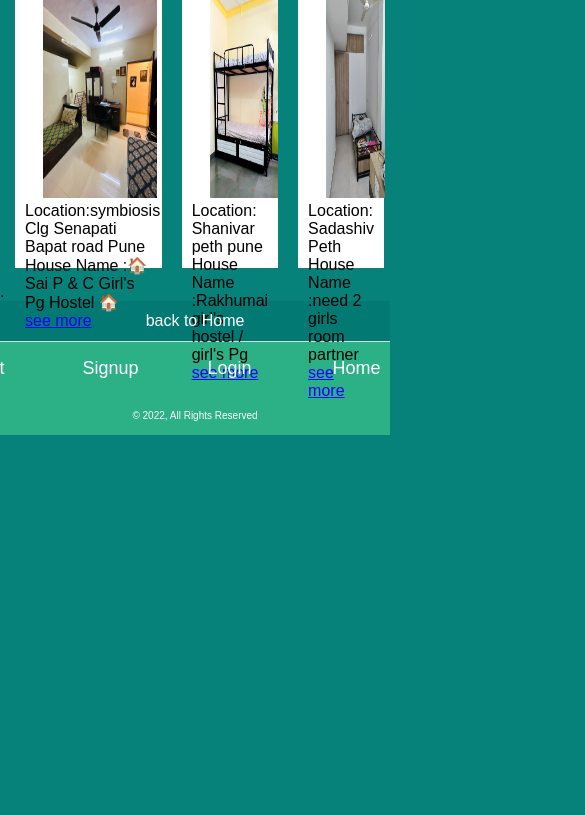
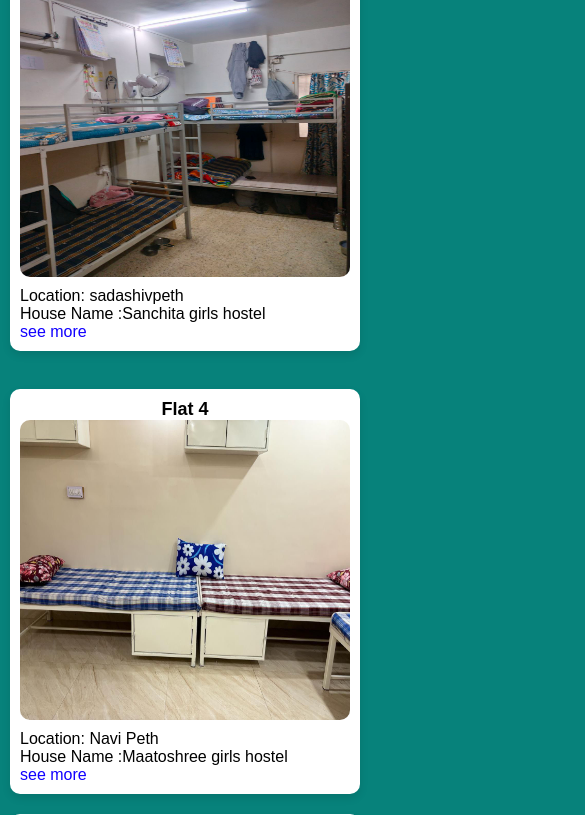
Before and after one commit to pavanwakade/Projects, a plain HTML site: page RoomWala/index.html in a window 390 px wide. Shown: the part 1185-2000 px from the top of the page, 585 px wide, since content can reach past the window. Before the commit the page ends 1620 px from the top, so only its background shows below. Drawn offline with Linux system fonts and the light colour scheme.

Commit message:
index.css

```diff
--- a/RoomWala/index.css
+++ b/RoomWala/index.css
@@ -1,43 +1,40 @@
+* {
+  margin: 0;
+  padding: 0;
+  box-sizing: border-box;
+  font-family: Arial, sans-serif;
+}
 
-*{
-  margin:0;
-  font-family: Arial;
-  border: border-box;
-  font-family: Arial;
-}
 body {
   background-color: #07827b;
   background-attachment: scroll;
   background-size: cover;
   background-repeat: no-repeat;
+  color: #000;
 }
 
 .nav {
   height: 60px;
   display: flex;
-  justify-content: center;
-  padding: 15px;
+  justify-content: space-between;
+  align-items: center;
+  padding: 0 20px;
   color: aliceblue;
-  background-color:   rgb(43, 177, 133);
-
+  background-color: rgb(43, 177, 133);
+  transition: background-color 0.3s;
 }
 
-.logo img{
-
+.logo img {
   height: 60px;
-  width: 200px;
+  width: auto;
   background-size: cover;
-  margin-right: 100vh;
-
- }
+}
 
 ul {
   list-style: none;
+  display: flex;
   gap: 25px;
   font-size: 20px;
-  display: flex;
-  margin: 0;
-  padding: 0;
 }
 
 .nav__link {
@@ -46,7 +43,7 @@ ul {
   padding: 1rem 0;
   text-decoration: none;
   color: inherit;
-  transition: all .2s;
+  transition: all 0.2s;
   font-size: 18px;
 }
 
@@ -71,77 +68,81 @@ ul {
   height: 2px;
   background: rgb(252, 0, 42);
 }
-.hero{
+
+.hero {
   background-image: url(banar.png);
   height: 300px;
   width: 100%;
   background-size: cover;
   margin-top: 10px;
-
 }
-
 
 .H-container {
   display: flex;
+  flex-wrap: wrap;
   justify-content: space-evenly;
-padding: 5px;
-
+  padding: 5px;
 }
 
 .flex-box {
+  width: 30%;
 
-  /* border: 2px solid rgb(255, 0, 0); */
-  width: 33.33%;
+  margin: 10px;
+  padding: 10px;
+  background-color: white;
+  text-align: left;
+  color: black;
+  border-radius: 10px;
+  box-shadow: 0 4px 8px rgba(0, 0, 0, 0.1);
+  transition: transform 0.3s, box-shadow 0.3s;
+}
+
+.flex-box:hover {
+  transform: scale(1.05);
+  box-shadow: 0 8px 16px rgb(246, 0, 0);
+}
+
+.flex-box img {
+  width: 100%;
   height: 300px;
-  color: rgb(0, 0, 0);
-  padding: 10px;
-  margin: 10px;
-  text-align: left;
-  background-color: white;
+  display: block;
+  margin: 0 auto 10px;
+  border-radius: 10px;
+}
 
-}
-.flex-box img{
-  top: 50%;
-  left: 50%;
-  width: 90%;
-  height: 70%;
-  margin-left: 18px;
-}
 p {
   text-align: center;
-  font: bold;
-  color: rgb(0, 0, 0);
-  font-size: 25px;
   font-weight: bold;
-  font-family: 'Gill Sans', 'Gill Sans MT', Calibri, 'Trebuchet MS', sans-serif;
-
+  font-size: 20px;
 }
 
 a {
-  /* background-color: rgb(0, 38, 255); */
   color: rgb(17, 0, 255);
-  /* border-radius: 25px; */
-  width: 100px;
-
+  text-decoration: none;
 }
 
 a:hover {
-  /* background-color: rgb(255, 0, 0); */
   color: rgba(255, 0, 0, 0.966);
 }
 
 .back {
   background-color: #037771ce;
   height: 40px;
-  justify-items: center;
-  align-content: center;
-  text-align: center;
+  display: flex;
+  justify-content: center;
+  align-items: center;
+  margin-top: 10px;
 }
 
 .back_link {
   text-decoration: none;
   color: white;
+  font-weight: bold;
+  transition: color 0.3s;
+}
 
+.back_link:hover {
+  color: rgb(252, 0, 42);
 }
 
 .foot {
@@ -151,14 +152,69 @@ a:hover {
   justify-content: center;
   align-items: center;
   color: white;
+  padding: 10px;
 }
 
 .copy {
-  background-color:rgb(43, 177, 133);
+  background-color: rgb(43, 177, 133);
   height: 40px;
-  justify-items: center;
-  align-content: center;
-  text-align: center;
+  display: flex;
+  justify-content: center;
+  align-items: center;
   color: white;
   font-size: 10px;
 }
+
+/* Responsive Design */
+@media (max-width: 1200px) {
+  .flex-box {
+      width: 45%;
+  }
+}
+
+@media (max-width: 768px) {
+
+  .logo img {
+      width: 150px;
+      height: auto;
+  }
+  .hero {
+      height: 200px;
+  }
+  .H-container {
+      flex-direction: column;
+  }
+  .flex-box {
+      width: 100%;
+      margin: 10px 0;
+  }
+  .nav__link {
+      font-size: 16px;
+  }
+  .flex-box p {
+      font-size: 18px;
+  }
+}
+
+@media (max-width: 480px) {
+
+  .nav__link {
+      font-size: 16px;
+  }
+  .hero {
+      height: 200px;
+  }
+  .H-container {
+      padding: 0 10px;
+  }
+  .flex-box p {
+      font-size: 18px;
+  }
+  .flex-box {
+      margin: 10px 0;
+      width: calc(100% - 20px);
+  }
+  .back_link {
+      font-size: 16px;
+  }
+}
```
